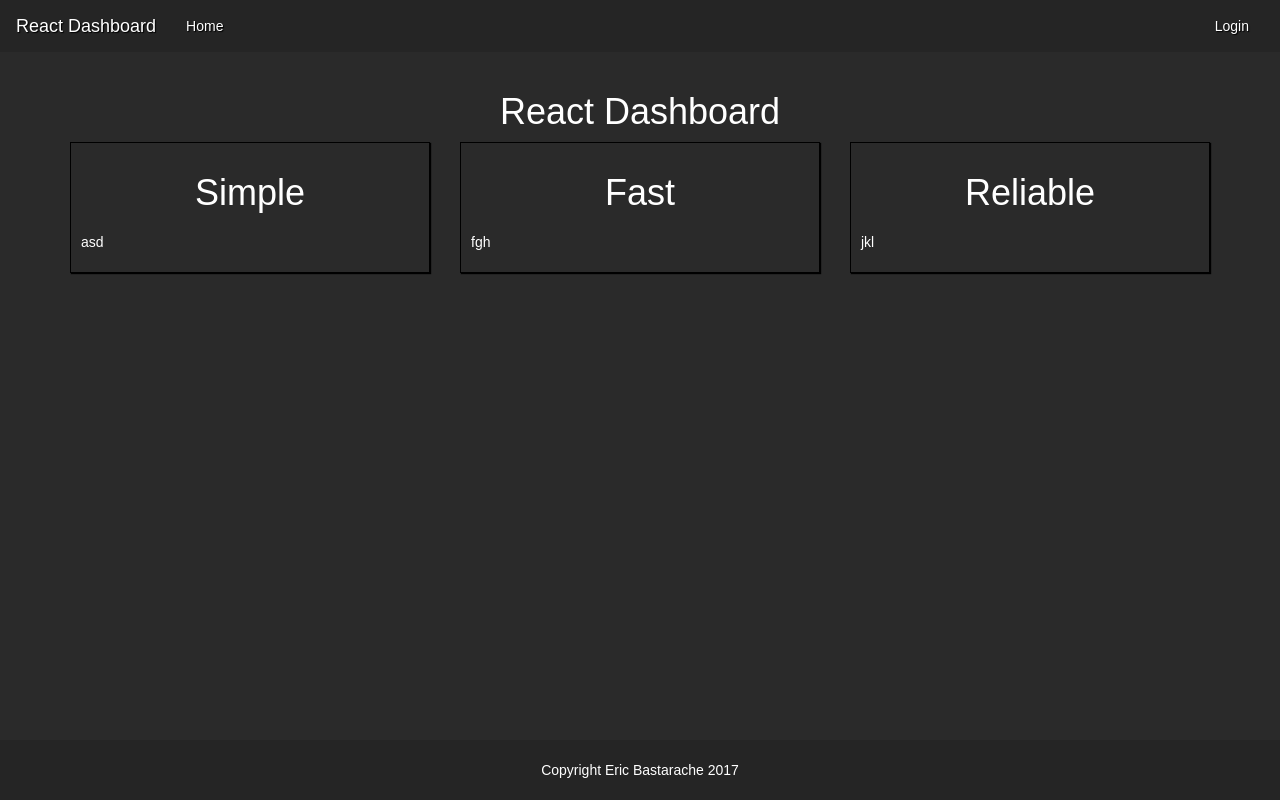
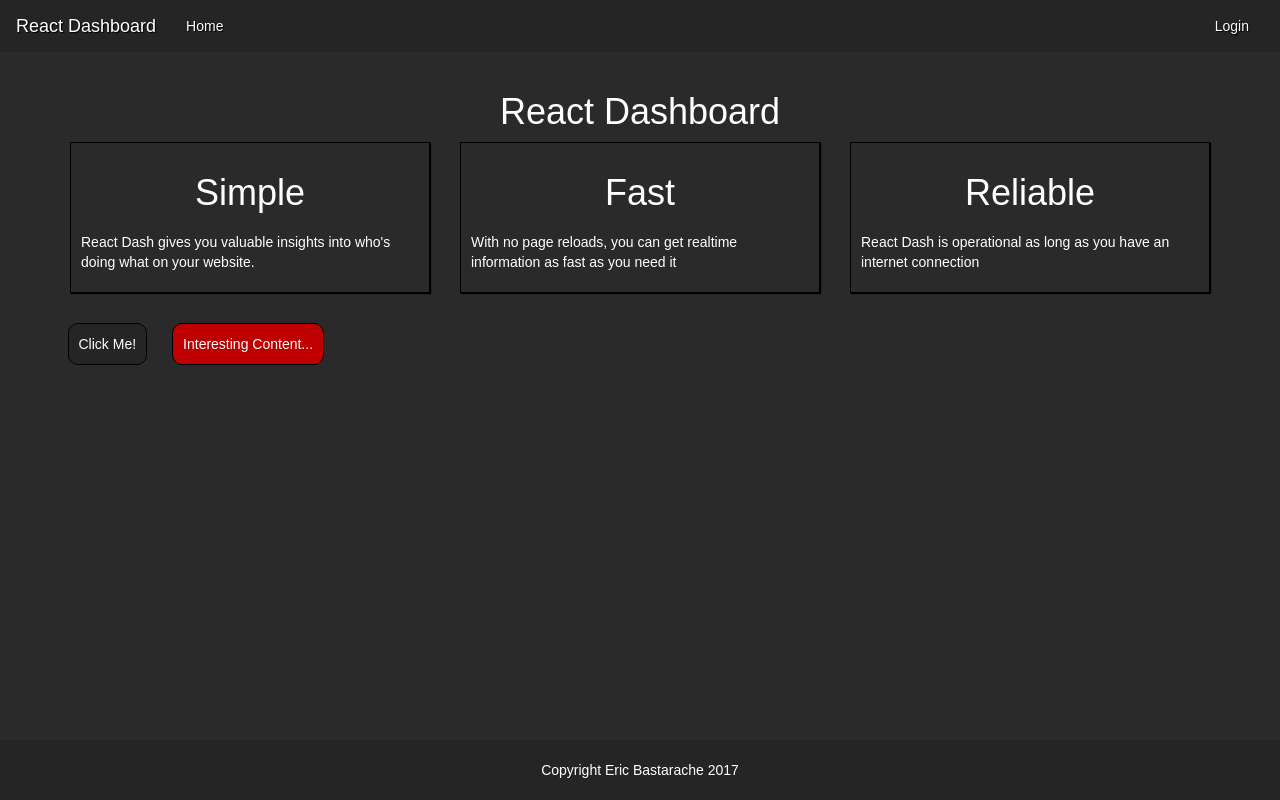
Before and after one commit to ericbastarache/reactdash, a React (Create React App) app: page / in a window 1280 px wide. Built offline with nearby package versions, Linux system fonts and the light colour scheme.

Commit message:
Updated main component

```diff
--- a/src/components/Main/Main.js
+++ b/src/components/Main/Main.js
@@ -1,9 +1,13 @@
 import React, { Component } from 'react';
+import './Main.css';
 import Card from '../../components/Card/Card';
+import Button from '../../components/Button/Button';
 
 class Main extends Component{
   render () {
     return (
+      <div>
+        <section className="text-holder">
           <div className="container">
             <div className="row">
               <div className="col-md-12">
@@ -11,10 +15,20 @@ class Main extends Component{
               </div>
             </div>
             <div className="row">
-          <Card cardHeader="Simple" cardDescription="asd"/>
-          <Card cardHeader="Fast" cardDescription="fgh"/>
-          <Card cardHeader="Reliable" cardDescription="jkl"/>
+              <Card cardHeader="Simple" cardDescription="React Dash gives you valuable insights into who's doing what on your website."/>
+              <Card cardHeader="Fast" cardDescription="With no page reloads, you can get realtime information as fast as you need it"/>
+              <Card cardHeader="Reliable" cardDescription="React Dash is operational as long as you have an internet connection"/>
             </div>
+          </div>
+        </section>
+        <section className="button-holder">
+          <div className="container">
+            <div className="row">
+              <Button buttonClassName="interesting" buttonText="Click Me!"/>
+              <Button buttonClassName="show-content" buttonText="Interesting Content..." />
+            </div>
+          </div>
+        </section>
     </div>
     );
   }
```
Lines whose indentation alone changed are shown as unchanged.
